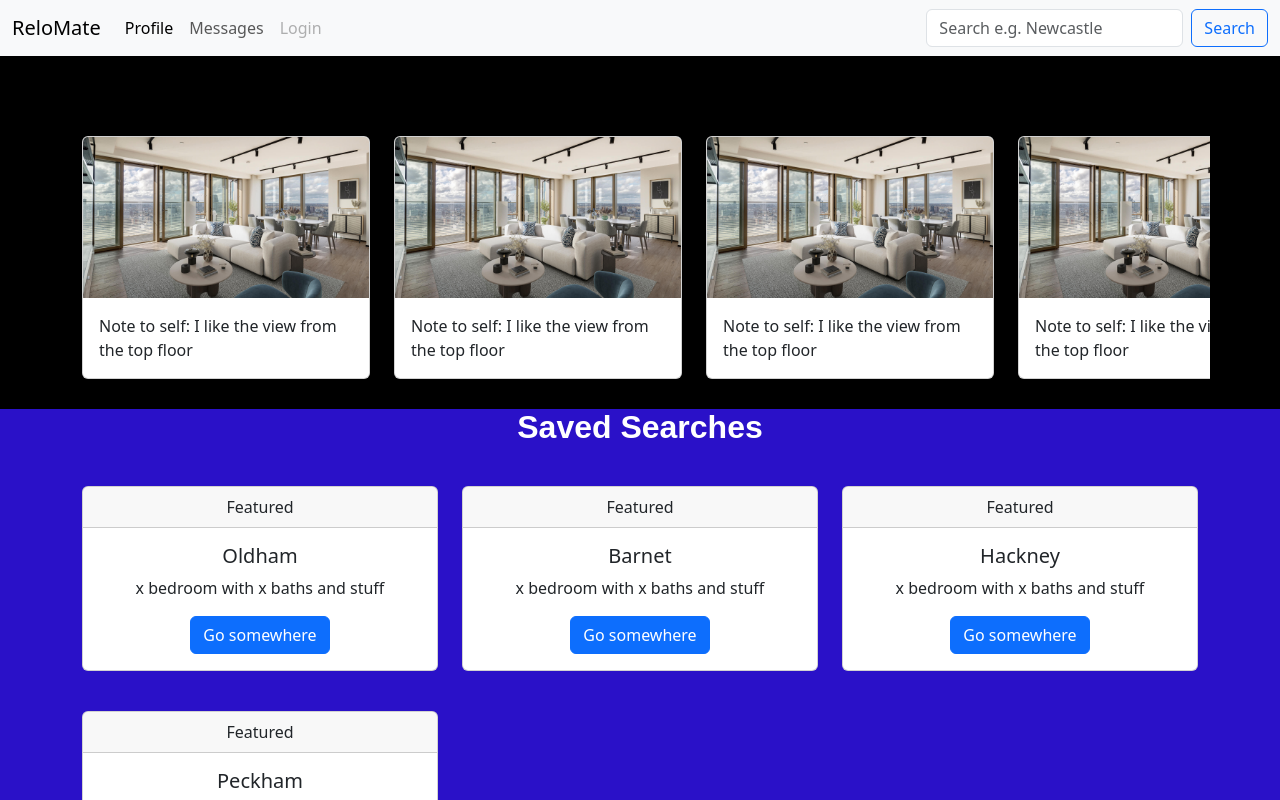
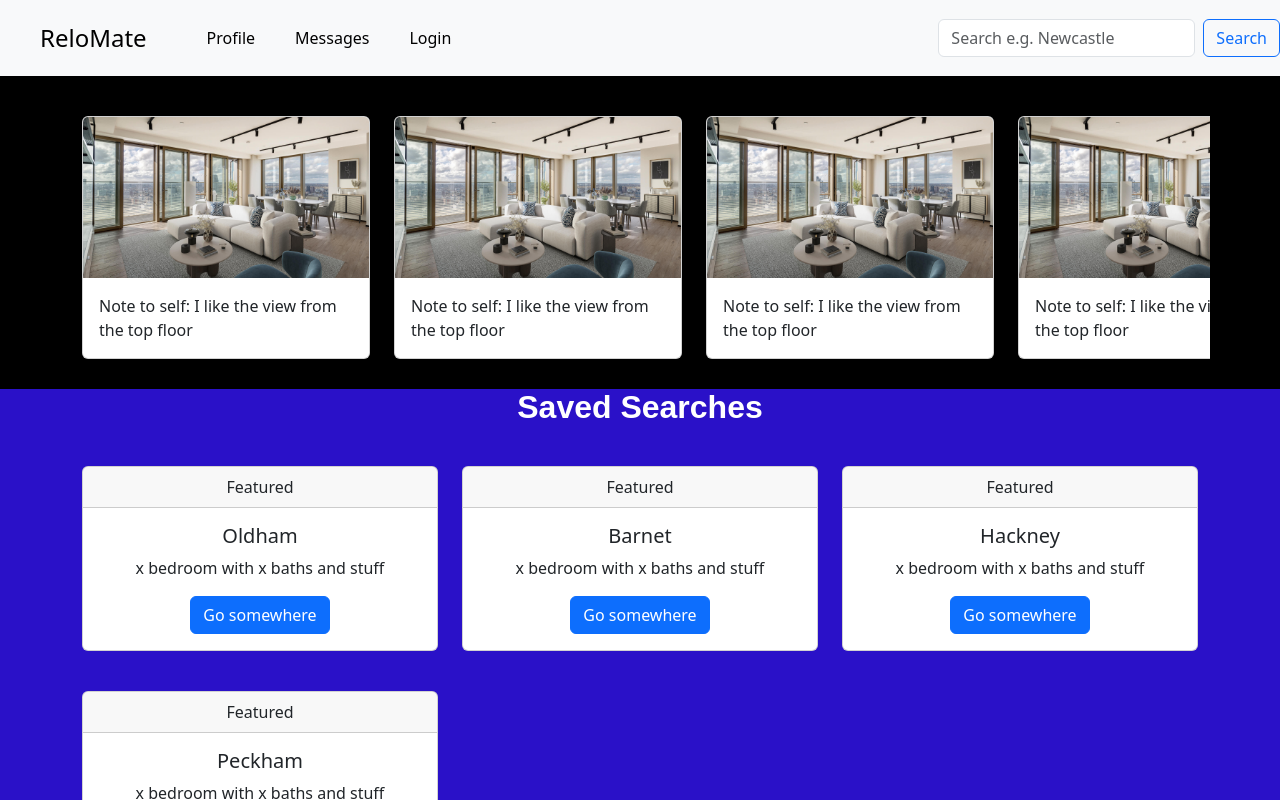
Before and after one commit to RAYD2/Flatmates_App, a React (Create React App) app in the folder relomate/: page / in a window 1280 px wide. Shown: the top 800 px of the page. Built offline with nearby package versions, Linux system fonts and the light colour scheme.

Commit message:
drop down test

```diff
--- a/relomate/src/App.js
+++ b/relomate/src/App.js
@@ -1,10 +1,16 @@
 import logo from "./logo.svg";
 import "./index.css";
 import "./App.css";
+
 import React from "react";
+import { BrowserRouter as Router, Routes, Route } from "react-router-dom";
+
+import Properties from "./Components/allProperties";
 import Homepage from "./Pages/homepage";
-import { BrowserRouter as Router, Routes, Route } from "react-router-dom";
-import Properties from "./Components/allProperties";
+import Profile from "./Components/Profile";
+
+import NavBar from "./Components/Navbar";
+
 function App() {
   return (
     <>
@@ -18,10 +24,14 @@ function App() {
         href="https://fonts.googleapis.com/css2?family=Kanit:ital,wght@0,100;0,200;0,300;0,400;0,500;0,600;0,700;0,800;0,900;1,100;1,200;1,300;1,400;1,500;1,600;1,700;1,800;1,900&family=Roboto:wght@300&display=swap"
         rel="stylesheet"
       ></link>
+
+
       <Router>
+        <NavBar/>
         <Routes>
           <Route exact path="/" element={<Homepage />} />
           <Route exact path="/properties" element={<Properties />} />
+          <Route exact path="/Profile" element={<Profile />} />
         </Routes>
       </Router>
     </>
--- a/relomate/src/Components/Navbar.js
+++ b/relomate/src/Components/Navbar.js
@@ -1,10 +1,12 @@
 import { React, useState, useHistory, useEffect } from "react";
-
-import { Link } from "react-router-dom";
+import { Link, useLocation } from "react-router-dom";
 
 import "../index.css";
 import "../ComponentStyles/Navbar.css";
+import bars from '../assets/bars.svg';
+
 import apiCall from "../apis/propertyfind";
+
 function NavBar() {
   const [responseData, setResponseData] = useState(null);
 
@@ -18,43 +20,25 @@ function NavBar() {
       // Optionally, update state or show error message to the user
     }
   };
+
+  const location = useLocation();
+  // TODO: Hover effects, dynamic css based on location
+  // Add links here and routes in App.js
+
   return (
     <>
-      <nav className="navbar navbar-expand-lg navbar-light bg-light">
-        <div className="container-fluid">
-          <a className="navbar-brand">ReloMate</a>
-          <button
-            className="navbar-toggler"
-            type="button"
-            data-bs-toggle="collapse"
-            data-bs-target="#navbarSupportedContent"
-            aria-controls="navbarSupportedContent"
-            aria-expanded="false"
-            aria-label="Toggle navigation"
-          >
-            <span className="navbar-toggler-icon"></span>
-          </button>
-          <div className="collapse navbar-collapse" id="navbarSupportedContent">
-            <ul className="navbar-nav me-auto mb-2 mb-lg-0">
-              <li className="nav-item">
-                <a className="nav-link active" aria-current="page">
-                  Profile
-                </a>
-              </li>
-              <li className="nav-item">
-                <a className="nav-link">Messages</a>
-              </li>
+      <nav className="nav-container">
+        <div className="nav-left">
+          <Link to="/" className="nav-title">ReloMate</Link>
+          <div className="nav-list">
+            <Link to ='/Profile' className={location.pathname === '/Profile' ? 'nav-selected' : 'nav-default'}>Profile</Link>
+            <Link to ='/Messages' className={location.pathname === '/Messages' ? 'nav-selected' : 'nav-default'}>Messages</Link>
+            <Link to ='/Login' className={location.pathname === '/Login' ? 'nav-selected' : 'nav-default'}>Login</Link>
+          </div>
+        </div>
 
-              <li className="nav-item">
-                <a
-                  className="nav-link disabled"
-                  tabIndex="-1"
-                  aria-disabled="true"
-                >
-                  Login
-                </a>
-              </li>
-            </ul>
+        <div className="nav-right">
+
           <form className="d-flex">
             <input
               className="form-control me-2"
@@ -71,7 +55,11 @@ function NavBar() {
               </button>
             </Link>
           </form>
-          </div>
+
+
+          <button className="menu-button">
+            <img src={bars} style={{ width: '40px', height: '40px', padding: '0px' }}/>
+          </button>
         </div>
       </nav>
     </>
--- a/relomate/src/Pages/homepage.js
+++ b/relomate/src/Pages/homepage.js
@@ -5,7 +5,6 @@ import "../index.css";
 export default function Homepage() {
   return (
     <>
-      <NavBar />
       <SavedProperties />
       <SavedSearches />
     </>
--- a/relomate/src/Pages/results.js
+++ b/relomate/src/Pages/results.js
@@ -4,7 +4,6 @@ import Properties from "../Components/allProperties";
 export default function Results() {
   return (
     <>
-      <NavBar />
       <Properties />
     </>
   );
--- a/relomate/src/componentStyles/Navbar.css
+++ b/relomate/src/componentStyles/Navbar.css
@@ -1,3 +1,65 @@
-.navbar {
-  margin-bottom: 30pt;
+.nav-container{
+  display: flex;
+  justify-content:space-between;
+  align-items: center;
+
+  background: #f8f9fa;
 }
+
+.nav-title{
+  font-size: 1.5rem;
+  font-weight: 400;
+  padding-left: 20px;
+  padding-right: 20px;
+  margin: 20px;
+
+  text-decoration: none;
+  color: black;
+}
+
+.nav-left, .nav-right{
+  display: flex;
+  align-items: center;
+}
+
+.nav-list{
+  display: flex;
+  align-items: center;
+}
+
+.nav-default,
+.nav-selected{
+  padding: 10px;
+  margin: 10px;
+
+  text-decoration: none;
+  color: black;
+
+  transition: 0.4s ease-in;
+  border-radius: 20px;
+}
+
+.nav-default:hover{
+  background: lightgray;
+}
+
+
+.nav-selected{
+  border-radius: 20px;
+  background: lightgray;
+}
+
+.menu-button{
+  display: none;
+}
+
+@media (max-width: 768px){
+  .nav-default,
+  .nav-selected{
+    display: none;
+  }
+
+  .menu-button{
+    display: block;
+  }
+}
```
Also changed, not shown: relomate/src/Components/Profile.js (+7 -0 lines), relomate/src/assets/bars.svg (added). Lines whose indentation alone changed are shown as unchanged.
